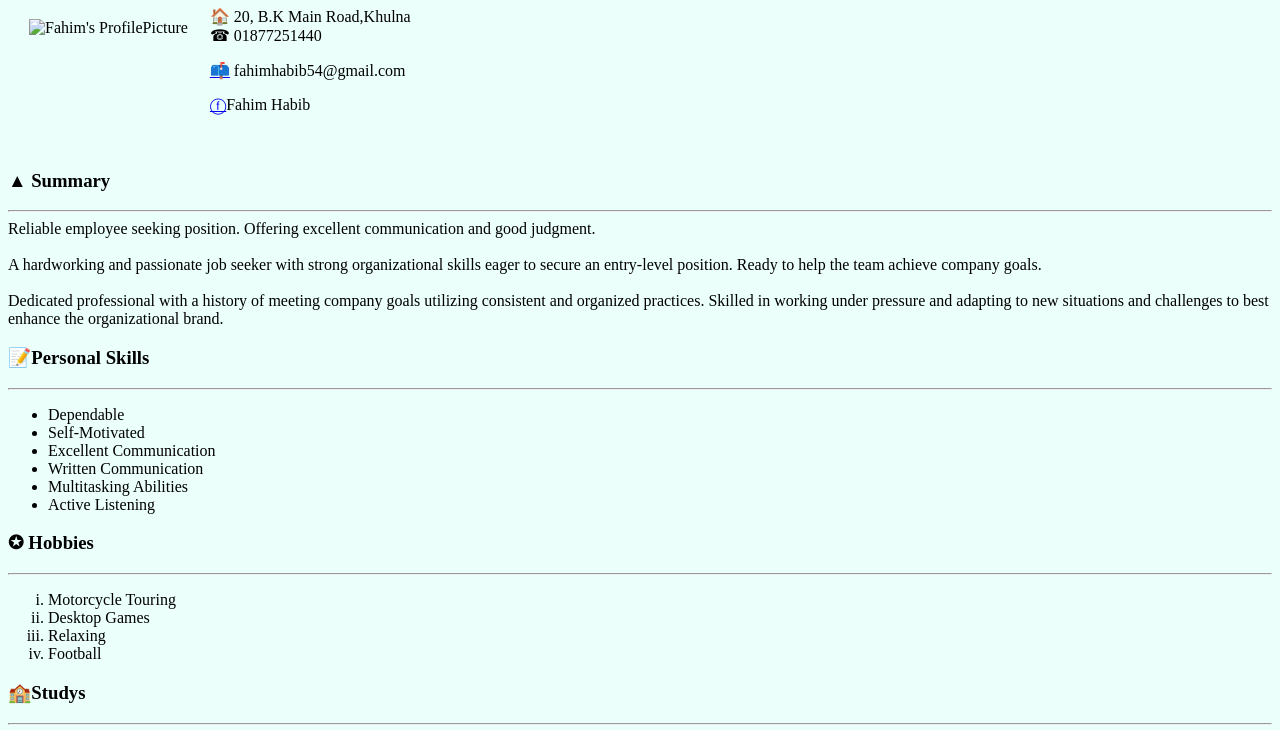
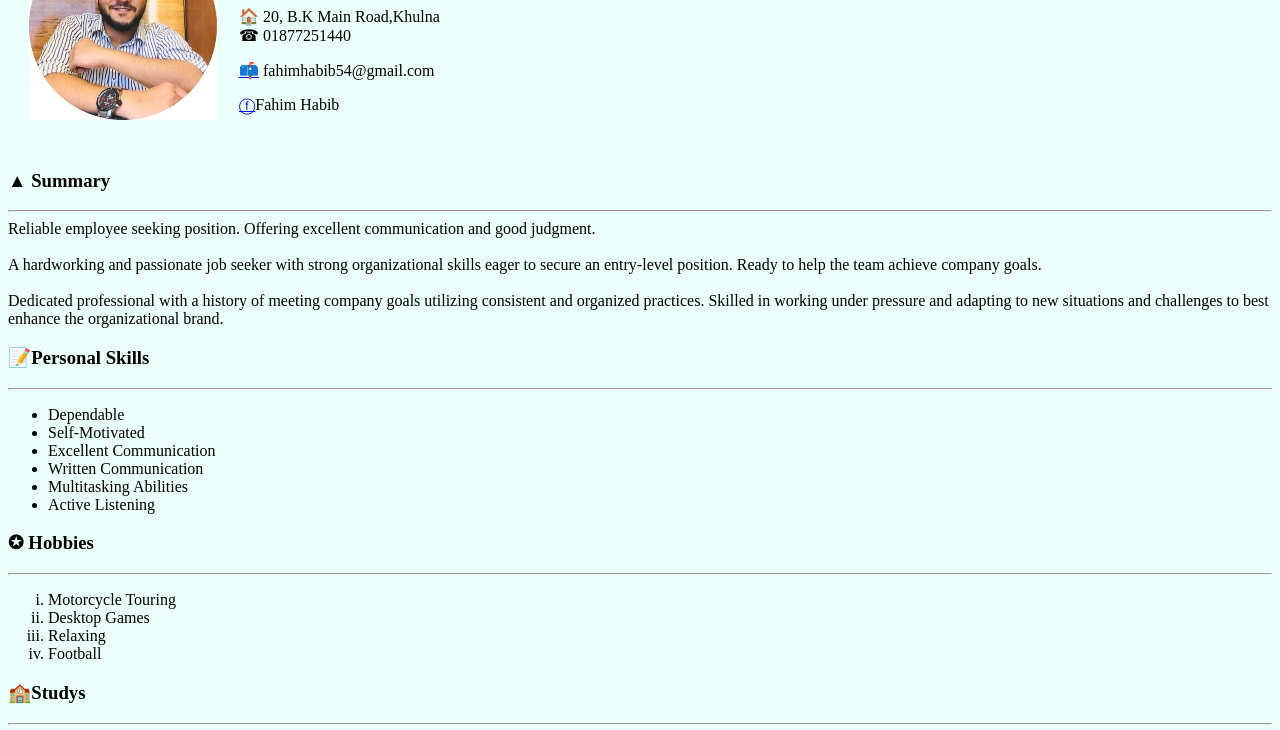
Before and after one commit to Fahim169/practice-CV, a plain HTML site: page index.html in a window 1280 px wide. Shown: the part 102-832 px from the top of the page. Drawn offline with Linux system fonts and the light colour scheme.

Commit message:
Update index.html

```diff
--- a/index.html
+++ b/index.html
@@ -10,7 +10,7 @@
     <table cellspacing="20 px">
         <tr>
             <td>
-                <img src="../Date 11sep/Pictures/Fahim Croppicture.jpg" alt="Fahim's ProfilePicture">
+                <img src="../Pictures/Fahim Croppicture.jpg" alt="Fahim's ProfilePicture">
             </td>
             <td>
                 <h1>Fahim Habib  </h1>
```
